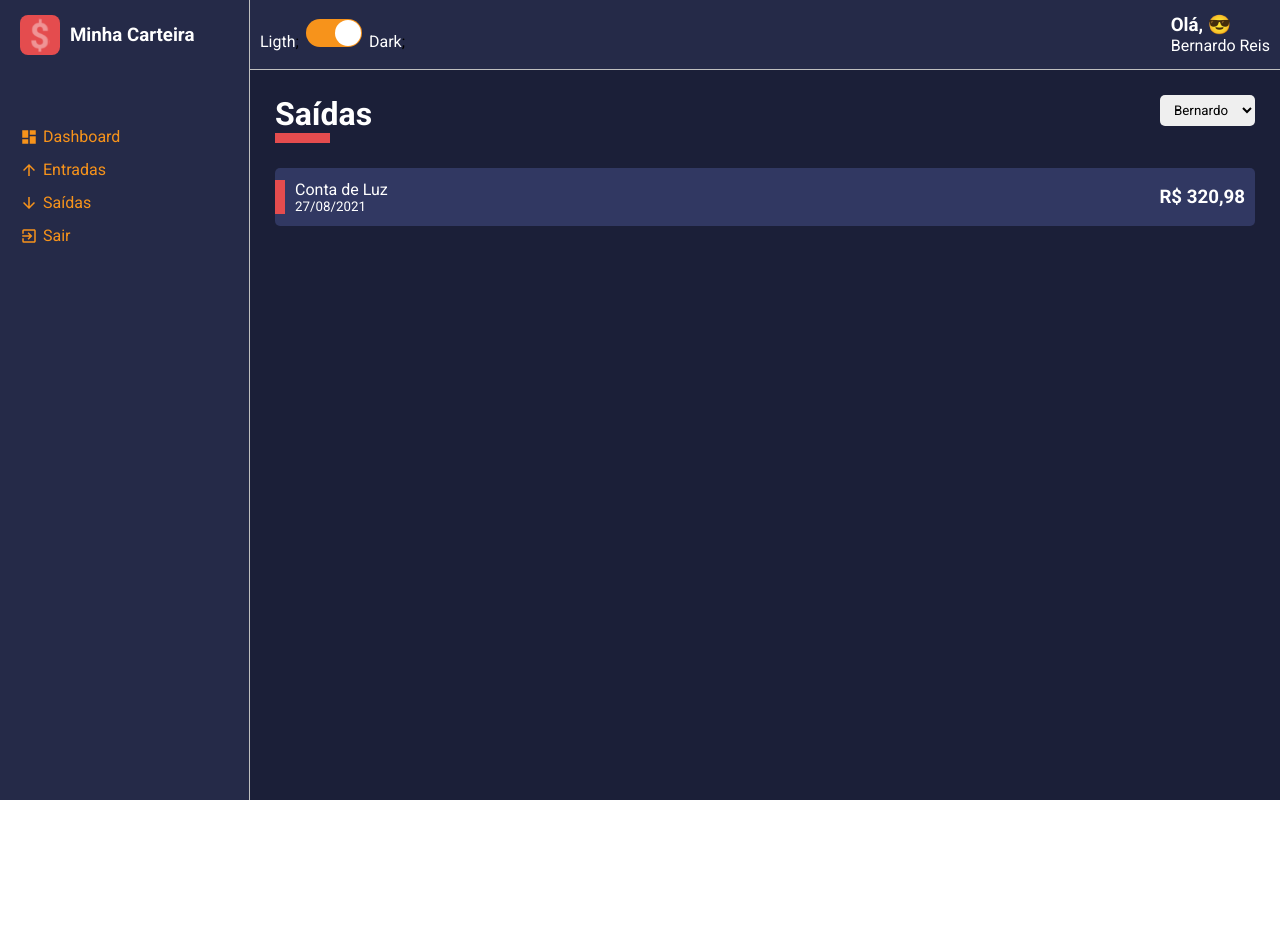
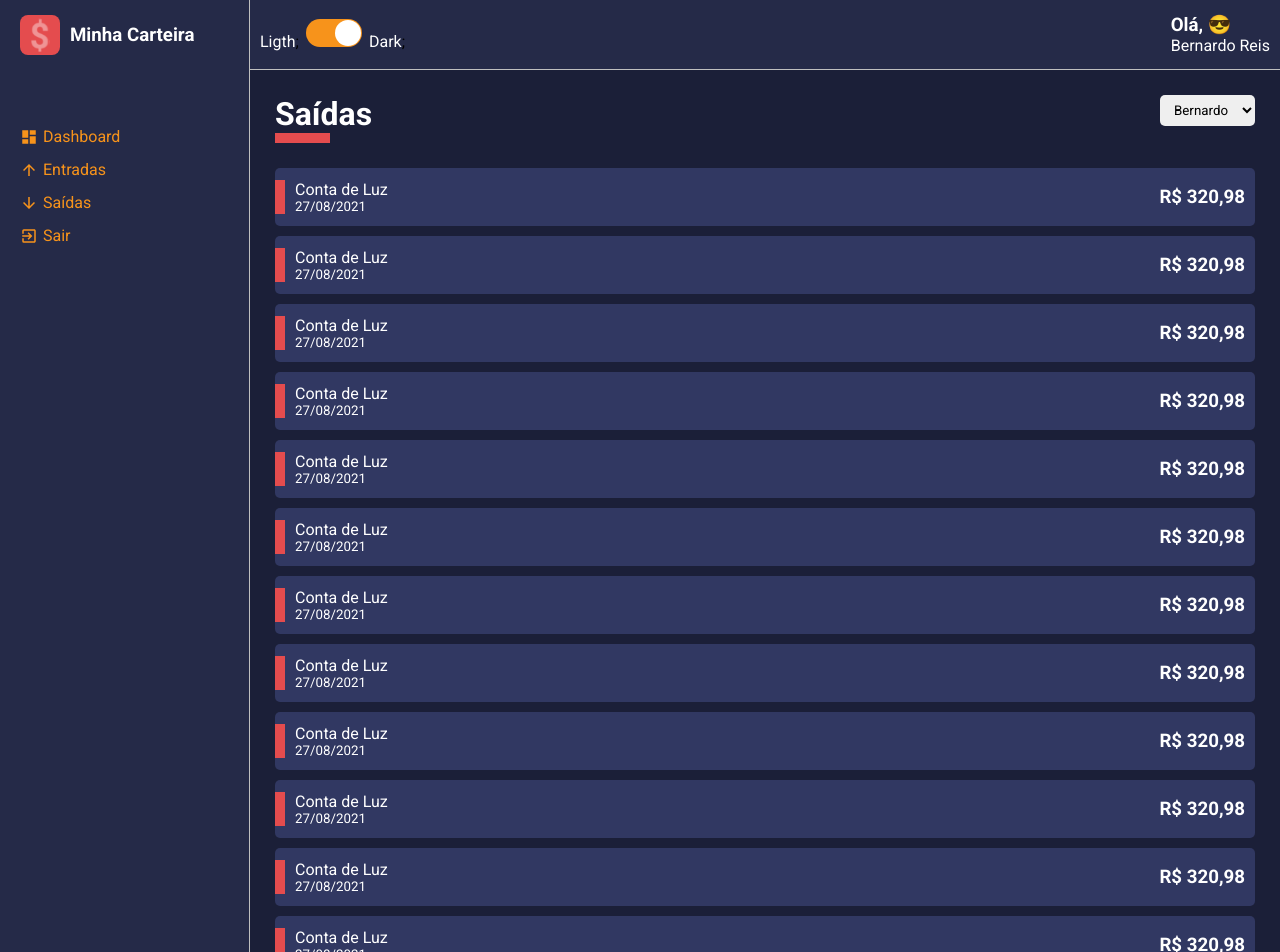
Before and after one commit to devBernardo-Mendes/react-dashboard, a React (Create React App) app: page / in a window 1280 px wide. Shown: the top 952 px of the page. Before the commit the page ends 800 px from the top, so only its background shows below. Built offline with nearby package versions, Linux system fonts and the light colour scheme.

Commit message:
feat: :sparkles: Add new list for implement scroll kit

```diff
--- a/src/pages/List/index.tsx
+++ b/src/pages/List/index.tsx
@@ -33,6 +33,90 @@ const List: React.FC = () => {
           subtitle="27/08/2021"
           amount="R$ 320,98"
         />
+        <HistoryFinanceCard
+          cardColor="#313862"
+          tagColor="#E44C4E"
+          title="Conta de Luz"
+          subtitle="27/08/2021"
+          amount="R$ 320,98"
+        />
+        <HistoryFinanceCard
+          cardColor="#313862"
+          tagColor="#E44C4E"
+          title="Conta de Luz"
+          subtitle="27/08/2021"
+          amount="R$ 320,98"
+        />
+        <HistoryFinanceCard
+          cardColor="#313862"
+          tagColor="#E44C4E"
+          title="Conta de Luz"
+          subtitle="27/08/2021"
+          amount="R$ 320,98"
+        />
+        <HistoryFinanceCard
+          cardColor="#313862"
+          tagColor="#E44C4E"
+          title="Conta de Luz"
+          subtitle="27/08/2021"
+          amount="R$ 320,98"
+        />
+        <HistoryFinanceCard
+          cardColor="#313862"
+          tagColor="#E44C4E"
+          title="Conta de Luz"
+          subtitle="27/08/2021"
+          amount="R$ 320,98"
+        />
+        <HistoryFinanceCard
+          cardColor="#313862"
+          tagColor="#E44C4E"
+          title="Conta de Luz"
+          subtitle="27/08/2021"
+          amount="R$ 320,98"
+        />
+        <HistoryFinanceCard
+          cardColor="#313862"
+          tagColor="#E44C4E"
+          title="Conta de Luz"
+          subtitle="27/08/2021"
+          amount="R$ 320,98"
+        />
+        <HistoryFinanceCard
+          cardColor="#313862"
+          tagColor="#E44C4E"
+          title="Conta de Luz"
+          subtitle="27/08/2021"
+          amount="R$ 320,98"
+        />
+        <HistoryFinanceCard
+          cardColor="#313862"
+          tagColor="#E44C4E"
+          title="Conta de Luz"
+          subtitle="27/08/2021"
+          amount="R$ 320,98"
+        />
+        <HistoryFinanceCard
+          cardColor="#313862"
+          tagColor="#E44C4E"
+          title="Conta de Luz"
+          subtitle="27/08/2021"
+          amount="R$ 320,98"
+        />
+        <HistoryFinanceCard
+          cardColor="#313862"
+          tagColor="#E44C4E"
+          title="Conta de Luz"
+          subtitle="27/08/2021"
+          amount="R$ 320,98"
+        />
+        <HistoryFinanceCard
+          cardColor="#313862"
+          tagColor="#E44C4E"
+          title="Conta de Luz"
+          subtitle="27/08/2021"
+          amount="R$ 320,98"
+        />
       </Content>
     </Container>
   );
```
